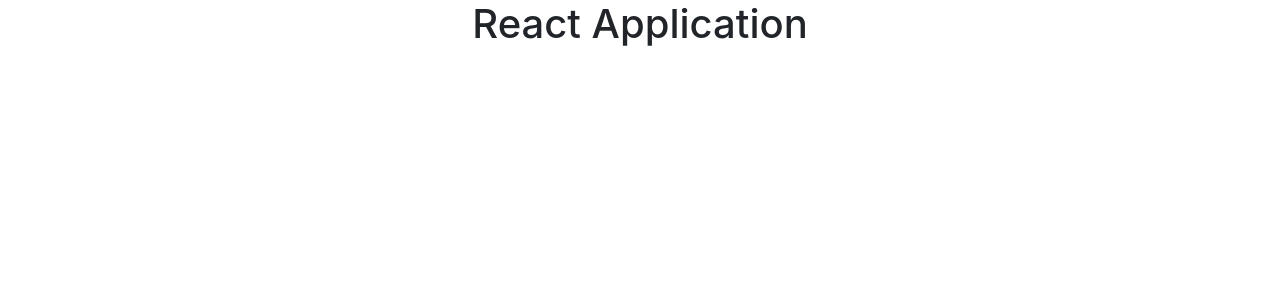
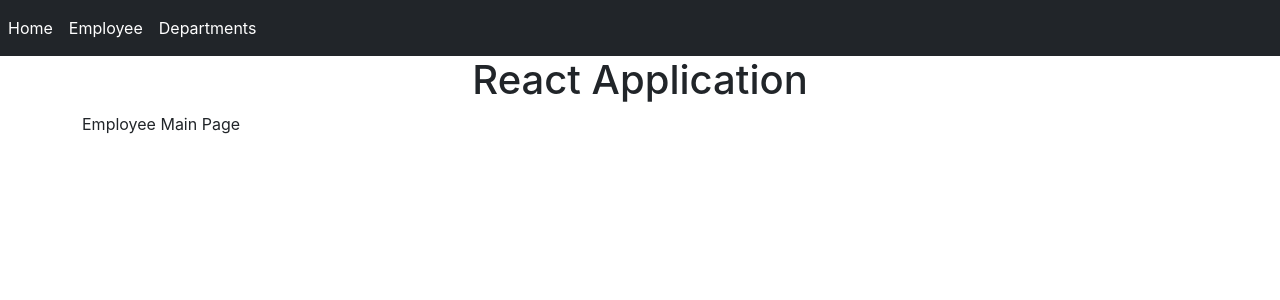
Before and after one commit to MiBBy-4/employee_frontend, a React (Create React App) app: page /employee in a window 1280 px wide. Shown: the top 300 px of the page. Built offline with nearby package versions, Linux system fonts and the light colour scheme.

Commit message:
feat: add react-router-dom dependency, implement Department/Main and Employee/Main components, also implement Navigation templates and designed and worked on application routes

```diff
--- a/package.json
+++ b/package.json
@@ -10,6 +10,7 @@
     "react": "^18.1.0",
     "react-bootstrap": "^2.4.0",
     "react-dom": "^18.1.0",
+    "react-router-dom": "^6.3.0",
     "react-scripts": "5.0.1",
     "web-vitals": "^2.1.4"
   },
--- a/src/App.jsx
+++ b/src/App.jsx
@@ -1,9 +1,22 @@
+import { Routes, Route } from 'react-router-dom';
+import MainDepartment from './Department/Main';
+import MainEmployee from './Employee/Main';
+import Navigation from './templates/Navigation';
+
 function App() {
   return (
-    <div className="container">
+    <div className="App">
+      <Navigation />
       <h1 className="text-center">
         React Application
       </h1>
+      <Routes>
+        <Route path="/departments" element={<MainDepartment />} />
+        <Route
+          path="/employee"
+          element={<MainEmployee />}
+        />
+      </Routes>
     </div>
   );
 }
--- /dev/null
+++ b/src/Department/Main.jsx
@@ -0,0 +1,7 @@
+export default function MainDepartment() {
+  return (
+    <div className="container">
+      Department Main Page
+    </div>
+  );
+}
--- /dev/null
+++ b/src/Employee/Main.jsx
@@ -0,0 +1,7 @@
+export default function MainEmployee() {
+  return (
+    <div className="container">
+      Employee Main Page
+    </div>
+  );
+}
--- a/src/index.js
+++ b/src/index.js
@@ -1,5 +1,6 @@
 import React from 'react';
 import ReactDOM from 'react-dom/client';
+import { BrowserRouter } from 'react-router-dom';
 import './index.css';
 import App from './App';
 import reportWebVitals from './reportWebVitals';
@@ -7,7 +8,9 @@ import reportWebVitals from './reportWebVitals';
 const root = ReactDOM.createRoot(document.getElementById('root'));
 root.render(
   <React.StrictMode>
-    <App />
+    <BrowserRouter>
+      <App />
+    </BrowserRouter>
   </React.StrictMode>,
 );
 
--- /dev/null
+++ b/src/templates/Navigation.jsx
@@ -0,0 +1,22 @@
+import { NavLink, Navbar, Nav } from 'react-bootstrap';
+
+export default function Navigation() {
+  return (
+    <Navbar bg="dark" expand="lg">
+      <Navbar.Toggle aria-controls="basic-navbar-nav" />
+      <Navbar.Collapse id="basic-navbar-nav">
+        <Nav>
+          <NavLink className="d-inline p-2 bg-dark text-white" to="/">
+            Home
+          </NavLink>
+          <NavLink className="d-inline p-2 bg-dark text-white" to="/employee">
+            Employee
+          </NavLink>
+          <NavLink className="d-inline p-2 bg-dark text-white" to="/departments">
+            Departments
+          </NavLink>
+        </Nav>
+      </Navbar.Collapse>
+    </Navbar>
+  );
+}
```
Also changed, not shown: .eslintrc.json, 1 other file (tests, documents, lock files or other folders).
